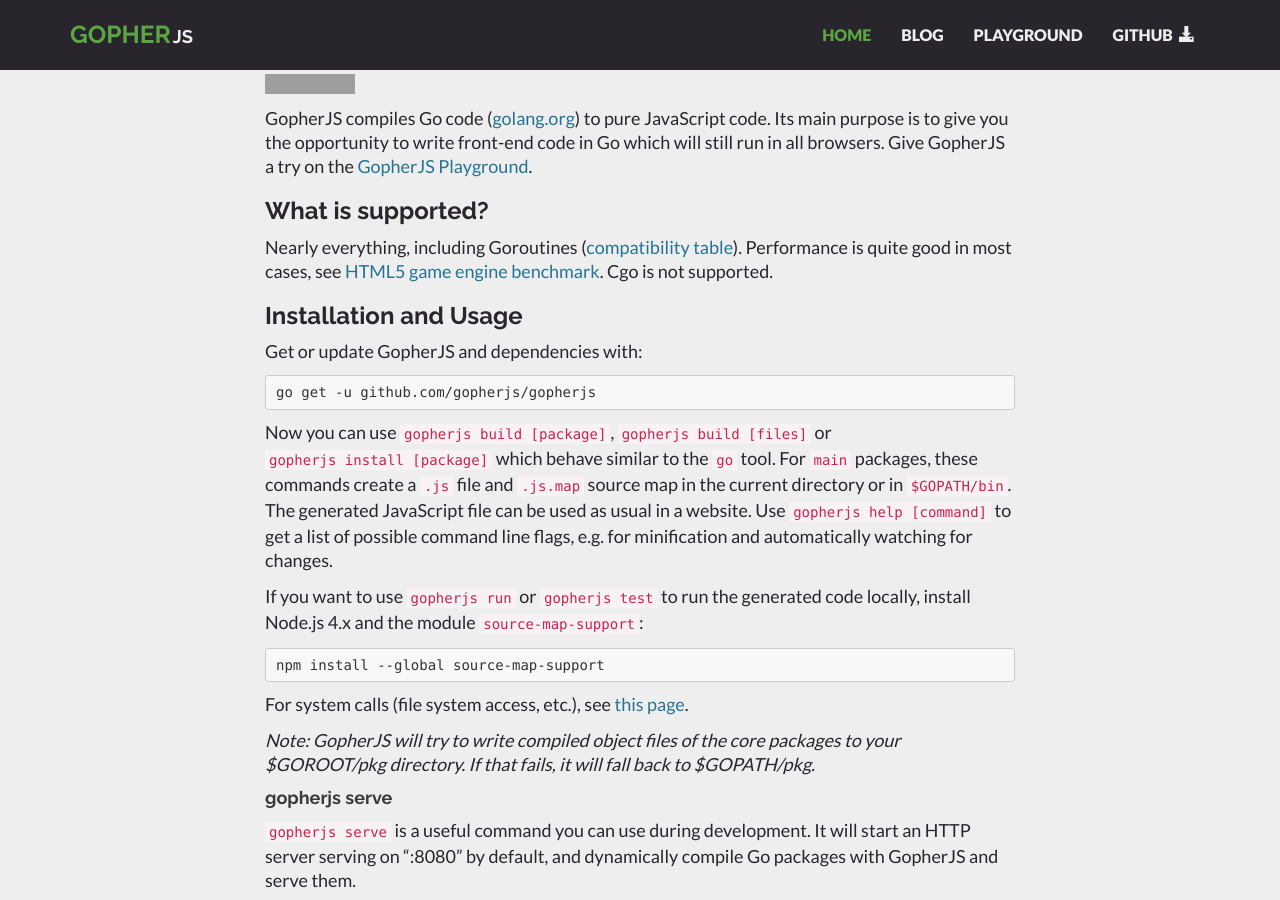
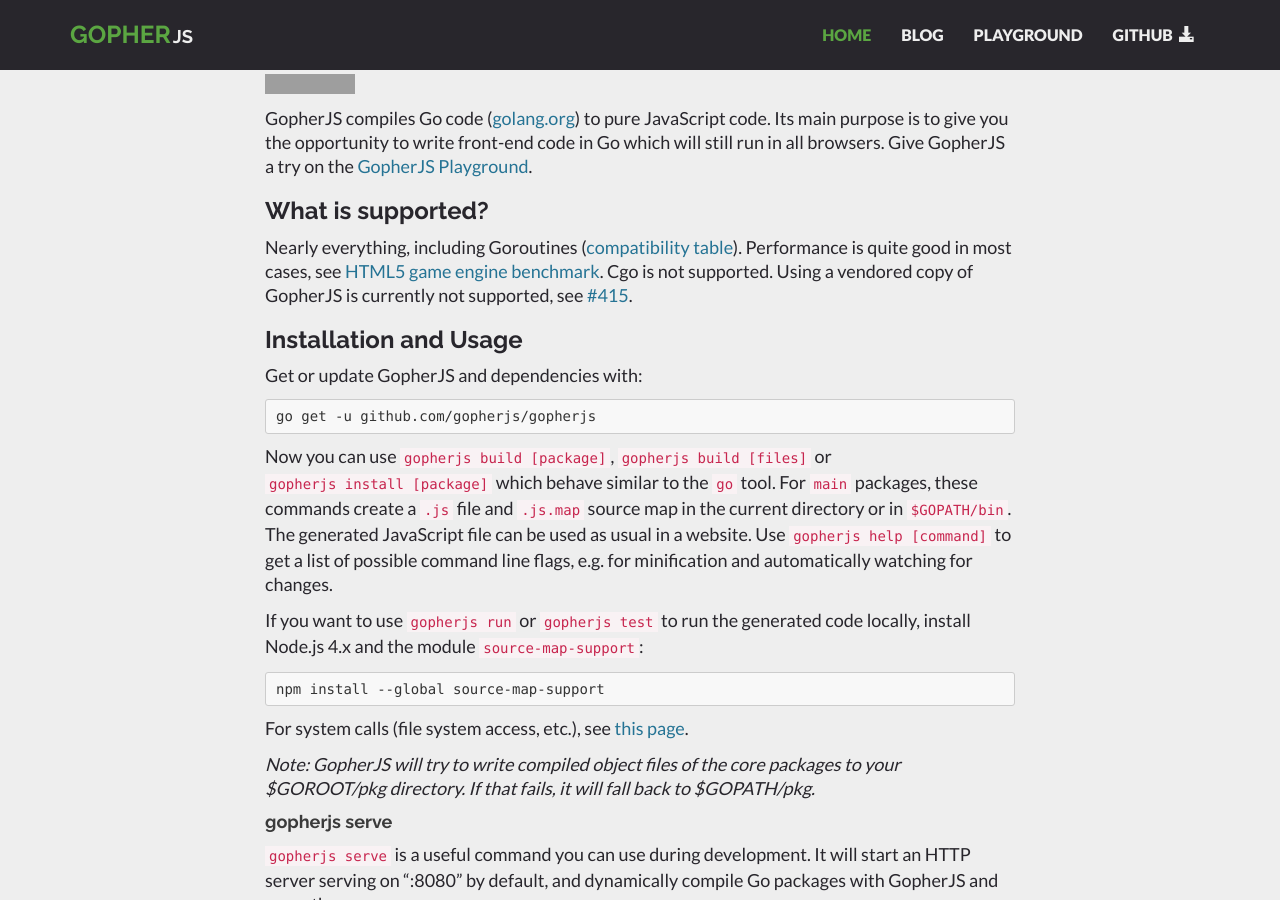
Before and after one commit to gopherjs/gopherjs.github.io, a Jekyll site: the page built from index.md, in a window 1280 px wide and 900 px high, scrolled down 623 px. Built offline with Jekyll 4.4.1, drawn with Linux system fonts in a browser that asks for light colours; nearby versions of some CDN libraries; grey boxes are pictures that could not be loaded.

Commit message:
Regenerate website.
go generate

Includes change from gopherjs/gopherjs#538.

```diff
--- a/index.md
+++ b/index.md
@@ -13,7 +13,7 @@
 GopherJS compiles Go code ([golang.org](https://golang.org/)) to pure JavaScript code. Its main purpose is to give you the opportunity to write front-end code in Go which will still run in all browsers. Give GopherJS a try on the [GopherJS Playground](http://gopherjs.github.io/playground/).
 
 ### What is supported?
-Nearly everything, including Goroutines ([compatibility table](https://github.com/gopherjs/gopherjs/blob/master/doc/packages.md)). Performance is quite good in most cases, see [HTML5 game engine benchmark](https://ajhager.github.io/engi/demos/botmark.html). Cgo is not supported.
+Nearly everything, including Goroutines ([compatibility table](https://github.com/gopherjs/gopherjs/blob/master/doc/packages.md)). Performance is quite good in most cases, see [HTML5 game engine benchmark](https://ajhager.github.io/engi/demos/botmark.html). Cgo is not supported. Using a vendored copy of GopherJS is currently not supported, see [#415](https://github.com/gopherjs/gopherjs/issues/415).
 
 ### Installation and Usage
 Get or update GopherJS and dependencies with:
```
